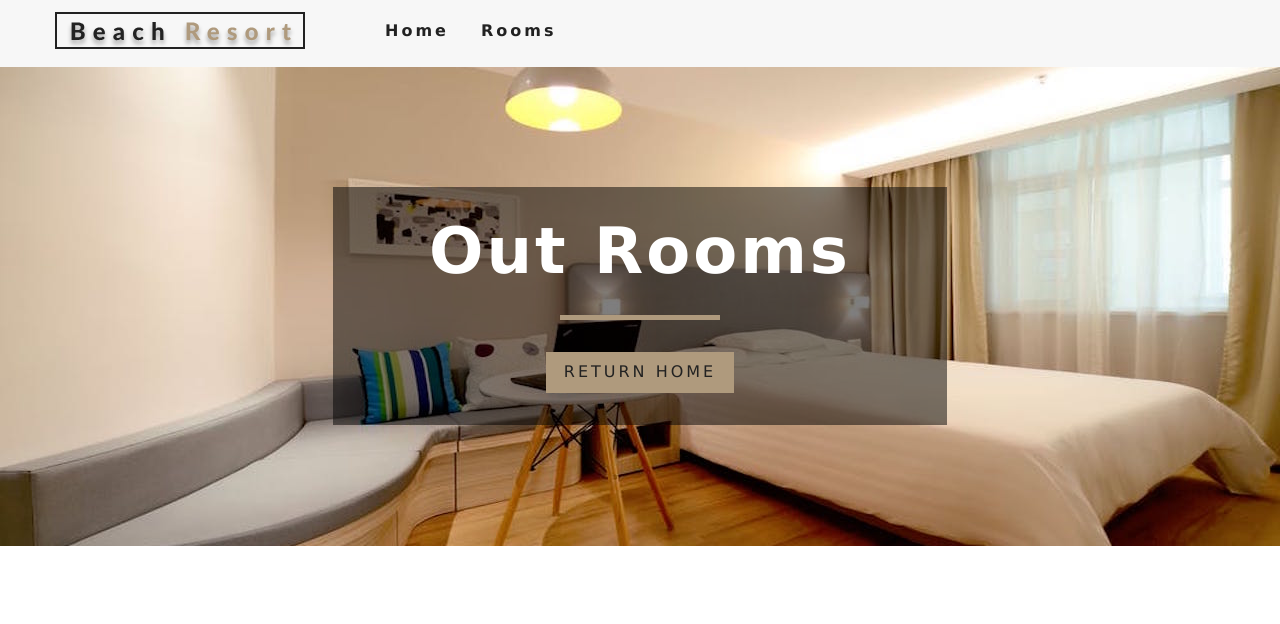
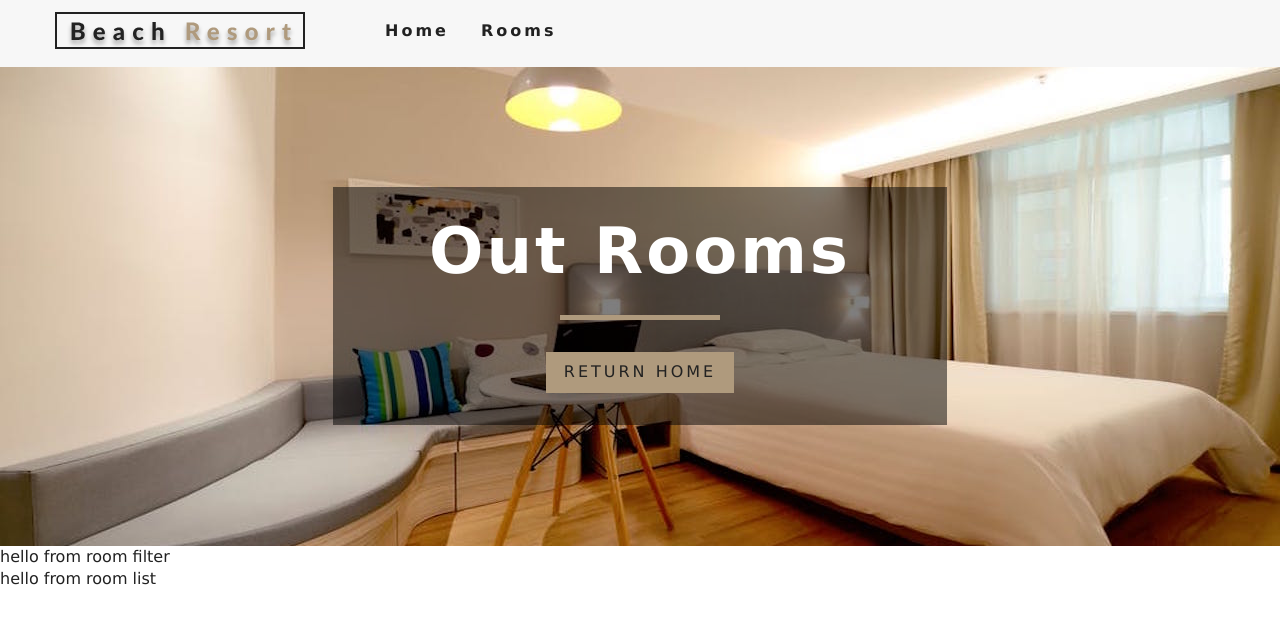
Before and after one commit to g-vega-cl/ReactTutorial, a React (Create React App) app in the folder resort-tutorial/: page /rooms in a window 1280 px wide. Shown: the top 624 px of the page. Built offline with nearby package versions, Linux system fonts and the light colour scheme.

Commit message:
video 3:43

```diff
--- /dev/null
+++ b/resort-tutorial/src/components/RoomContainer.js
@@ -0,0 +1,23 @@
+import React from 'react';
+import RoomsFilter from './RoomFilter';
+import RoomsList from './RoomList';
+import { withRoomConsumer} from '../context';
+import Loading from './Loading'
+
+function RoomContainer({context}){
+	const {loading, sortedRooms, rooms} = context;
+
+	if(loading){
+		return <Loading/>;
+	}
+	return(
+		<>
+			<RoomsFilter rooms={rooms}/>
+			<RoomsList rooms = {sortedRooms}/>
+		</>
+	);
+}
+
+
+
+export default withRoomConsumer(RoomContainer)
--- /dev/null
+++ b/resort-tutorial/src/components/RoomFilter.js
@@ -0,0 +1,9 @@
+import React from 'react';
+
+export default function RoomFilter() {
+	return (
+		<div>
+			hello from room filter
+		</div>
+	)
+}
--- /dev/null
+++ b/resort-tutorial/src/components/RoomList.js
@@ -0,0 +1,9 @@
+import React from 'react';
+import Room from './Room'
+export default function RoomList({rooms}) {
+	return (
+		<div>
+			hello from room list
+		</div>
+	)
+}
--- a/resort-tutorial/src/context.js
+++ b/resort-tutorial/src/context.js
@@ -55,4 +55,13 @@
 
 const RoomConsumer = RoomContext.Consumer;
 
+export function withRoomConsumer(Component){
+	return function ConsumerWrapper(props){
+		return <RoomConsumer>
+			{value => <Component {...props} context = {value}/>}
+		</RoomConsumer>
+	}
+}
+
+
 export{RoomProvider, RoomConsumer, RoomContext};
--- a/resort-tutorial/src/pages/Rooms.js
+++ b/resort-tutorial/src/pages/Rooms.js
@@ -2,8 +2,10 @@
 import Hero from '../components/Hero';
 import Banner from '../components/Banner';
 import {Link} from 'react-router-dom';
+import RoomContainer from '../components/RoomContainer';
 const rooms = () => {
 	return (
+		<>
 		<Hero hero = "roomsHero">
 			<Banner title = "out rooms">
 				<Link to = "/" className = "btn-primary">
@@ -11,6 +13,8 @@
 				</Link>
 			</Banner>
 		</Hero>
+		<RoomContainer/>
+		</>
 	)
 }
 
--- a/resort-tutorial/src/pages/SingleRoom.js
+++ b/resort-tutorial/src/pages/SingleRoom.js
@@ -57,7 +57,7 @@
 					<article className = "info">
 						<h3>info</h3>
 						<h6> price: ${price}</h6>
-						<h6> size: ${size} Square feet</h6>
+						<h6> size: {size} Square feet</h6>
 						<h6>
 							max capacity: {" "}
 								{capacity > 1 ? `${capacity} people`:
@@ -75,9 +75,9 @@
 			<section className="room-extras">
 				<h6>extras</h6>
 				<ul className="extras">
-				{extras.map((item,index)=>{
-					return <li key={index}>-{item}</li>
-				})}
+					{extras.map((item,index)=>{
+						return <li key={index}>-{item}</li>
+					})}
 				</ul>
 			</section>
 			</>
```
Also changed, not shown: resort-tutorial/src/components/RoomContainerBackup.js (added, +30 -0 lines).
